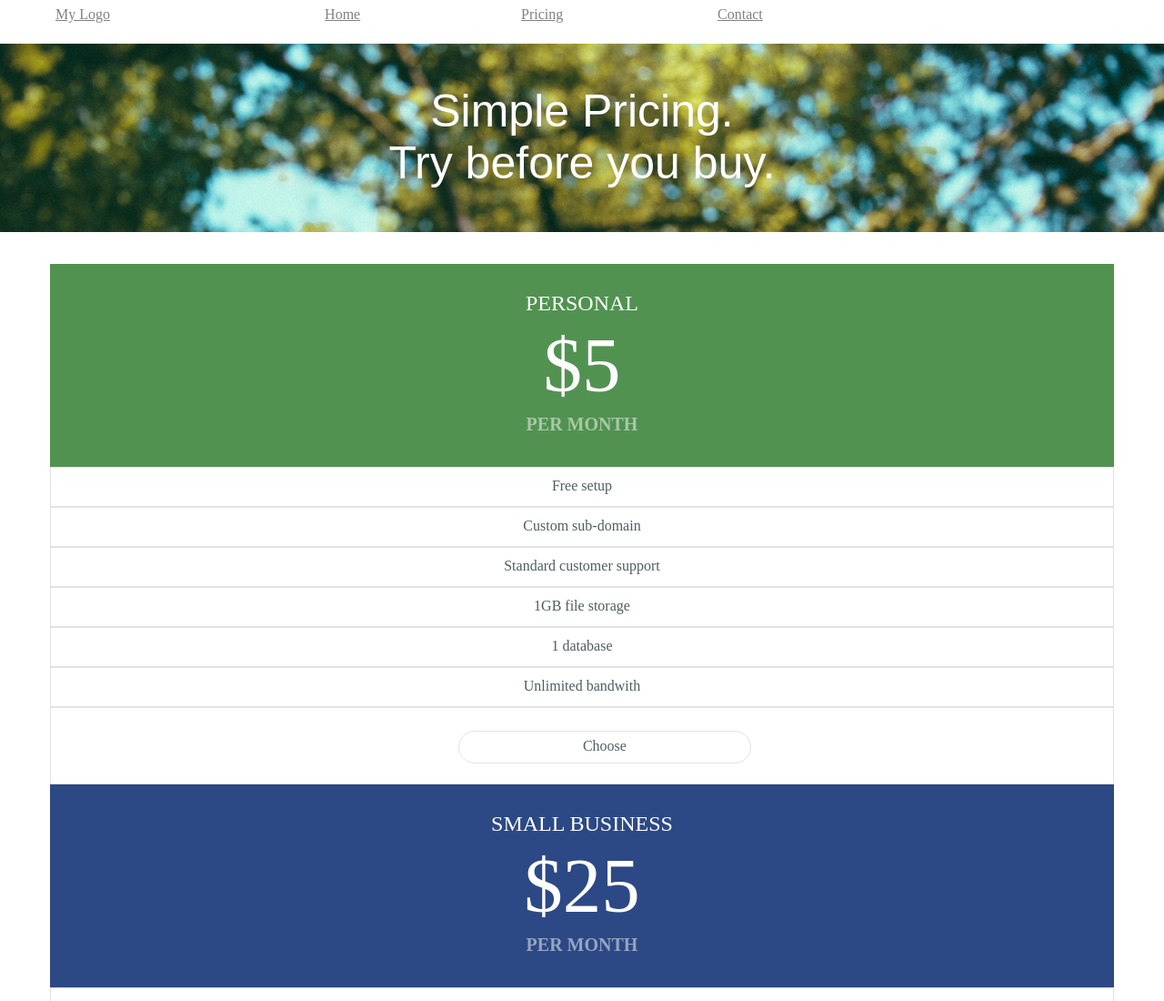
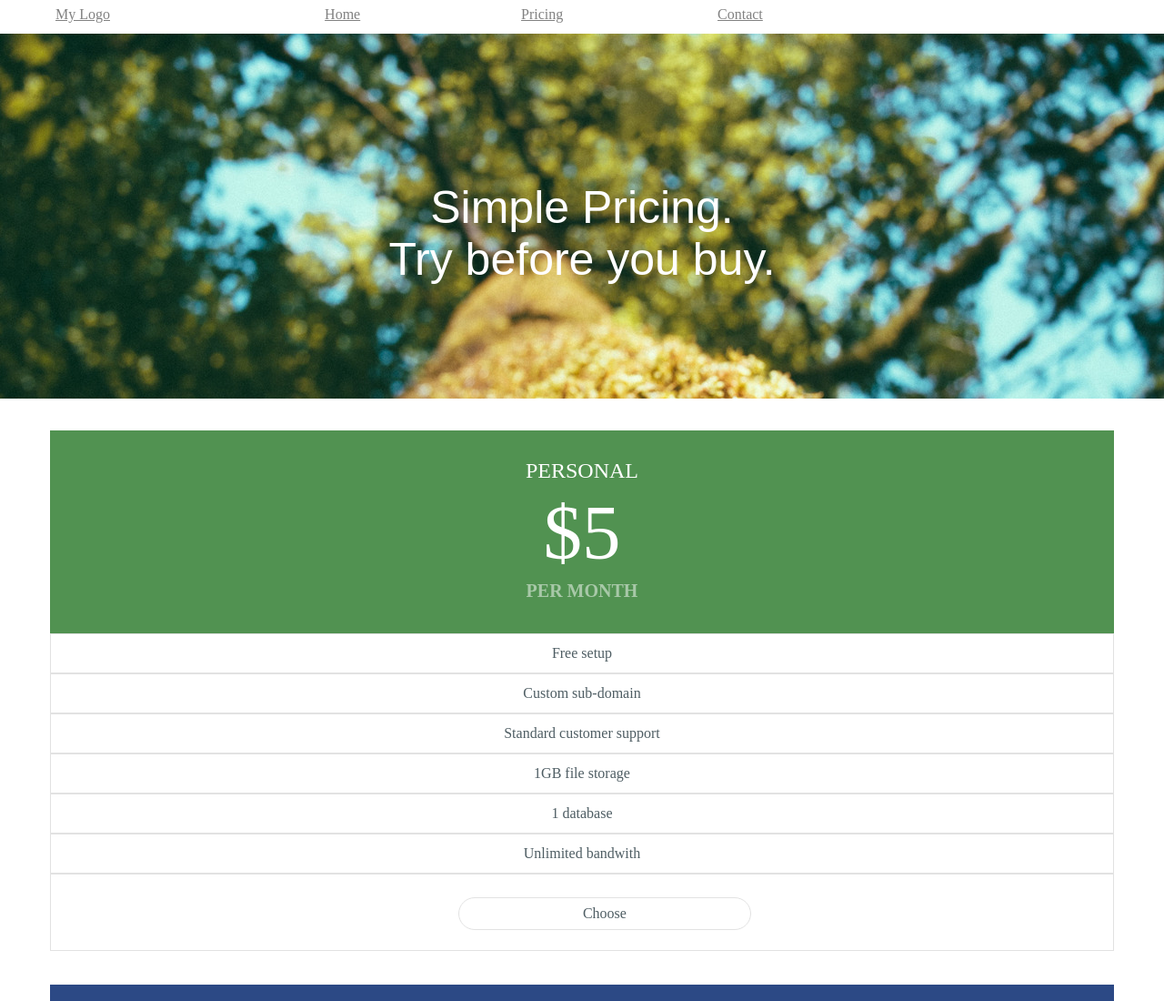
Before and after one commit to pllewis1/wed, a website: page index.html in a window 1280 px wide. Shown: the top 1100 px of the page at 91% size. Drawn offline with nearby package versions, Linux system fonts and the light colour scheme.

Commit message:
final sub.

```diff
--- a/styles/main.scss
+++ b/styles/main.scss
@@ -1,7 +1,10 @@
 @import '../bower_components/bourbon/app/assets/stylesheets/bourbon';
 @import '../bower_components/neat/app/assets/stylesheets/neat';
 
-    header nav {
+    header {
+      height: 37px;
+
+    nav {
       width: 100%;
       height: 12px;
       padding: 7px;
@@ -13,7 +16,7 @@
           margin-right: 27px;
           @include shift(1);
         }
-
+}
           &:hover {
           color: #519251;
 
@@ -37,6 +40,8 @@
 
     section {
       margin-top: 35px;
+      height: 574px;
+
     }
     .greenblock {
         @include span-columns(11);
@@ -164,7 +169,7 @@
     }
 }
 
-@media (min-width: 761px ) {
+@media (min-width: 767px ) {
   header nav a {
     @include span-columns(2);
       color: #818181;
@@ -174,3 +179,16 @@
       }
   }
 }
+
+@media (min-width: 978px ) {
+  .splash_screen {
+    height: 401px;
+    width: 100%;
+    padding-top: 83px;
+  }
+}
+//   section,
+//   .greenblock,
+//   .blueblock,
+//   .blackblock
+// }
--- a/styles/styles.css
+++ b/styles/styles.css
@@ -6,6 +6,8 @@ html {
 *::before {
   box-sizing: inherit; }
 
+header {
+  height: 37px; }
   header nav {
     width: 100%;
     height: 12px;
@@ -21,7 +23,7 @@ header nav {
       header nav a:nth-of-type(1) {
         margin-right: 27px;
         margin-left: 8.5298%; }
-    header nav a:hover {
+    header nav:hover {
       color: #519251; }
 
 .splash_screen {
@@ -36,7 +38,8 @@ header nav {
     text-align: center; }
 
 section {
-  margin-top: 35px; }
+  margin-top: 35px;
+  height: 574px; }
 
 .greenblock {
   float: left;
@@ -175,7 +178,7 @@ footer {
       font-size: 50px;
       padding-top: 46px; } }
 
-@media (min-width: 761px) {
+@media (min-width: 767px) {
   header nav a {
     float: left;
     display: block;
@@ -187,3 +190,9 @@ footer {
     header nav a:nth-of-type(1) {
       margin-right: 110px;
       margin-left: 4.2649%; } }
+
+@media (min-width: 978px) {
+  .splash_screen {
+    height: 401px;
+    width: 100%;
+    padding-top: 83px; } }
```
Lines whose indentation alone changed are shown as unchanged.
